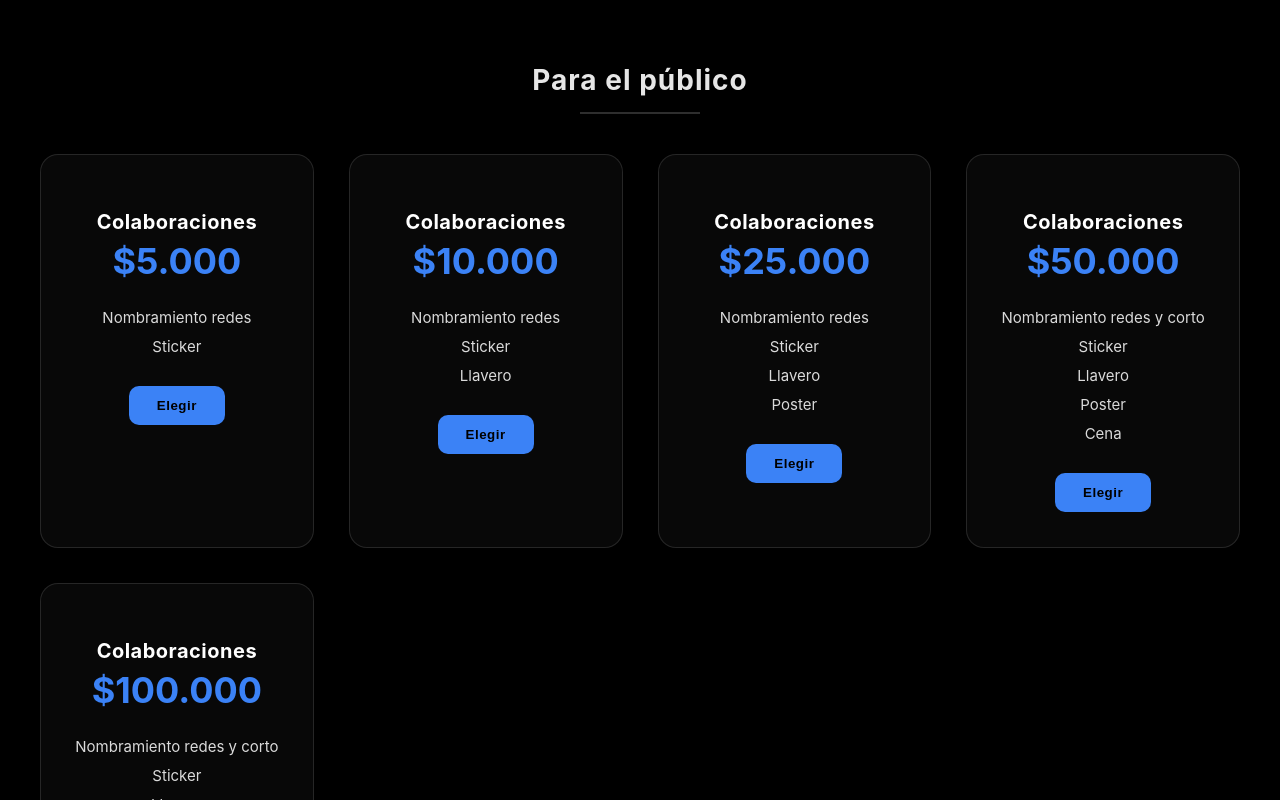
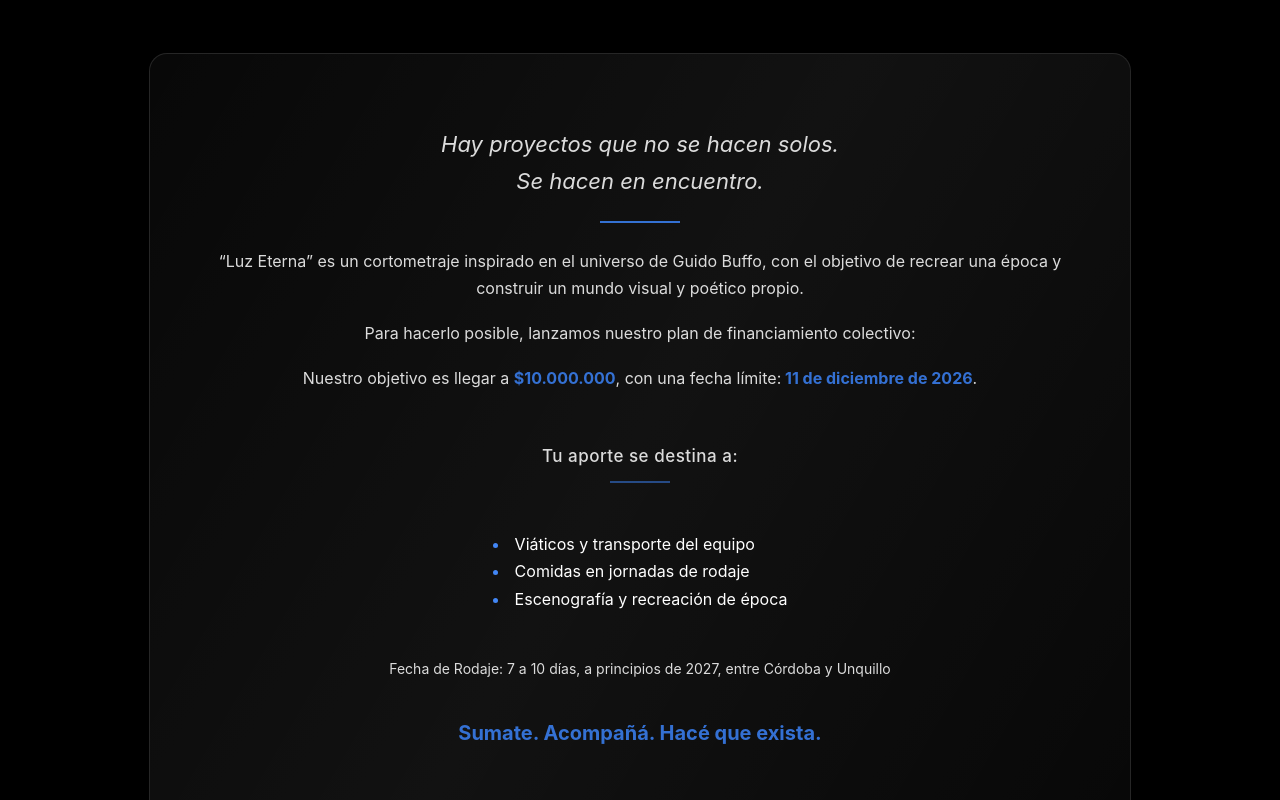
Before and after one commit to Lautaro20/Luz-Eterna, a React (Create React App) app: page / in a window 1280 px wide. Shown: the part 6560-7360 px from the top of the page. Built offline with nearby package versions, Linux system fonts and the light colour scheme.

Commit message:
Se mejoro la seccion donaciones, agregando alias y informacion

```diff
--- a/src/Donaciones/Donaciones.jsx
+++ b/src/Donaciones/Donaciones.jsx
@@ -1,3 +1,4 @@
+import { useState } from "react";
 import "./Donaciones.css"
 import { planes } from "../Data/Dataplanes"
 
@@ -5,6 +6,8 @@ export const Donaciones = () => {
 
   const populares = planes.filter(p => p.plan === "Colaboraciones")
   const sponsors = planes.filter(p => p.plan === "Sponsor")
+
+  const [mostrarModal, setMostrarModal] = useState(false);
 
   const renderCards = (lista) => (
     <div className="suscripcionesGrid">
@@ -19,7 +22,7 @@ export const Donaciones = () => {
             ))}
           </ul>
 
-          <button>Elegir</button>
+          <button onClick={() => setMostrarModal(true)}>Elegir</button>
         </div>
       ))}
     </div>
@@ -30,12 +33,76 @@ export const Donaciones = () => {
 
       <h2 className="suscripcionesTitulo">Donaciones</h2>
 
+      <div className="introProyecto">
+          <p>Hay proyectos que no se hacen solos.<br/>Se hacen en encuentro.</p>
+
+          <p>
+            “Luz Eterna” es un cortometraje inspirado en el universo de Guido Buffo,
+            con el objetivo de recrear una época y construir un mundo visual y poético propio.
+          </p>
+
+          <p>
+            Para hacerlo posible, lanzamos nuestro plan de financiamiento colectivo:
+          </p>
+
+          <p className="objetivo">
+            Nuestro objetivo es llegar a <strong>$10.000.000</strong>, con una fecha límite:
+            <strong> 11 de diciembre de 2026</strong>.
+          </p>
+
+          <p className="subtituloLista">
+            Tu aporte se destina a:
+          </p>
+
+          <ul className="listaUso">
+            <li>Viáticos y transporte del equipo</li>
+            <li>Comidas en jornadas de rodaje</li>
+            <li>Escenografía y recreación de época</li>
+          </ul>
+
+          <p className="rodaje">
+            Fecha de Rodaje: 7 a 10 días, a principios de 2027, entre Córdoba y Unquillo
+          </p>
+
+          <p className="cta">
+            Sumate. Acompañá. Hacé que exista.
+          </p>
+      </div>
+
       <h3 className="categoria">Para el público</h3>
       {renderCards(populares)}
 
       <h3 className="categoria sponsorTitulo">Sponsors</h3>
       {renderCards(sponsors)}
 
+
+      {mostrarModal && (
+        <div className="modalOverlay" onClick={() => setMostrarModal(false)}>
+
+          <div className="modalContenido" onClick={(e) => e.stopPropagation()}>
+          <h3>Contribuir al proyecto</h3>
+
+          <p className="modalTexto">
+            Podés hacer tu aporte mediante transferencia:
+          </p>
+
+          <div className="aliasBox">
+            <span>Alias</span>
+            <strong>Luz.eterna.corto</strong>
+
+            <div className="datosExtra">
+              <p><span>Titular:</span> Facundo Salvador Graziano</p>
+              <p><span>Medio:</span> Mercado Pago</p>
+            </div>
+          </div>
+
+          <button className="cerrarBtn" onClick={() => setMostrarModal(false)}>
+            Cerrar
+          </button>
+        </div>
+
+        </div>
+      )}
     </section>
   )
 }
--- a/src/Fechasimportantes/Fechasimportantes.css
+++ b/src/Fechasimportantes/Fechasimportantes.css
@@ -190,6 +190,280 @@
   right:-10px;
 }
 
+.introProyecto{
+  max-width:900px;
+  margin:0 auto 90px;
+  padding:50px 40px;
+
+  background:rgba(255,255,255,0.03);
+  border:1px solid rgba(255,255,255,0.12);
+  border-radius:18px;
+  backdrop-filter:blur(6px);
+
+  text-align:center;
+  line-height:1.7;
+  position:relative;
+  overflow:hidden;
+}
+
+.introProyecto::before{
+  content:"";
+  position:absolute;
+  inset:0;
+  background:linear-gradient(120deg,transparent,rgba(255,255,255,.1),transparent);
+  opacity:.4;
+}
+
+.miniLabel{
+  font-size:12px;
+  letter-spacing:2px;
+  opacity:.6;
+  margin-bottom:15px;
+}
+
+.introProyecto p{
+  margin-bottom:18px;
+  opacity:.85;
+}
+
+.introProyecto p:first-child{
+  font-size:22px;
+  font-style:italic;
+  margin-bottom:25px;
+}
+
+.introProyecto p:first-child::after{
+  content:"";
+  display:block;
+  width:80px;
+  height:2px;
+  margin:20px auto;
+  background:#3b82f6;
+}
+
+.objetivo strong{
+  color:#3b82f6;
+}
+
+.subtituloLista{
+  margin-top:50px;
+  margin-bottom:12px;
+  font-size:17px;
+  font-weight:500;
+  letter-spacing:.5px;
+}
+
+.subtituloLista::after{
+  content:"";
+  display:block;
+  width:60px;
+  height:2px;
+  margin:10px auto;
+  background:#3b82f6;
+  opacity:.6;
+}
+
+.listaUso{
+  list-style: disc;
+  list-style-position: inside;
+  padding:0;
+  margin:30px auto;
+  display:inline-block; /* 🔥 clave */
+  text-align:left;      /* 🔥 clave */
+}
+
+.listaUso li::marker{
+  color:#3b82f6;
+}
+
+.rodaje{
+  font-size:14px;
+  opacity:.7;
+}
+
+.cta{
+  margin-top:35px;
+  font-size:20px;
+  font-weight:bold;
+  color:#3b82f6;
+}
+
+.modalOverlay{
+  position:fixed;
+  top:0;
+  left:0;
+  width:100%;
+  height:100%;
+  background:rgba(0,0,0,0.7);
+  backdrop-filter:blur(6px);
+  display:flex;
+  align-items:center;
+  justify-content:center;
+  z-index:999;
+}
+
+.modalContenido{
+  background:rgba(255,255,255,0.05);
+  border:1px solid rgba(255,255,255,0.15);
+  border-radius:18px;
+  padding:40px 30px;
+  text-align:center;
+  max-width:400px;
+  width:90%;
+  color:white;
+}
+
+.modalContenido h3{
+  margin-bottom:15px;
+}
+
+.aliasBox{
+  margin:20px 0;
+  padding:15px;
+  background:rgba(255,255,255,0.05);
+  border-radius:10px;
+}
+
+.aliasBox strong{
+  display:block;
+  color:#3b82f6;
+  font-size:18px;
+  margin-top:5px;
+}
+
+.cerrarBtn{
+  margin-top:20px;
+  padding:10px 20px;
+  border:none;
+  background:#3b82f6;
+  color:black;
+  border-radius:8px;
+  cursor:pointer;
+}
+
+/* ========================= */
+/* FIX CLICKS (IMPORTANTE) */
+/* ========================= */
+
+.planCard::before{
+  pointer-events: none;
+}
+
+.introProyecto::before{
+  pointer-events: none;
+}
+
+/* asegurar boton arriba */
+.planCard button{
+  position:relative;
+  z-index:2;
+  cursor:pointer;
+}
+
+/* ========================= */
+/* MODAL */
+/* ========================= */
+
+.modalOverlay{
+  position:fixed;
+  top:0;
+  left:0;
+  width:100%;
+  height:100%;
+  background:rgba(0,0,0,0.7);
+  backdrop-filter:blur(6px);
+  display:flex;
+  align-items:center;
+  justify-content:center;
+  z-index:999;
+  animation:fadeIn .3s ease;
+}
+
+.modalContenido{
+  background:rgba(255,255,255,0.05);
+  border:1px solid rgba(255,255,255,0.15);
+  border-radius:18px;
+  padding:40px 30px;
+  text-align:center;
+  max-width:400px;
+  width:90%;
+  color:white;
+  animation:scaleIn .3s ease;
+}
+
+.modalContenido h3{
+  margin-bottom:15px;
+}
+
+.aliasBox{
+  margin:20px 0;
+  padding:15px;
+  background:rgba(255,255,255,0.05);
+  border-radius:10px;
+}
+
+.aliasBox strong{
+  display:block;
+  color:#3b82f6;
+  font-size:18px;
+  margin-top:5px;
+}
+
+.cerrarBtn{
+  margin-top:20px;
+  padding:10px 20px;
+  border:none;
+  background:#3b82f6;
+  color:black;
+  border-radius:8px;
+  cursor:pointer;
+}
+
+/* ========================= */
+/* ANIMACIONES */
+/* ========================= */
+
+@keyframes fadeIn{
+  from{opacity:0;}
+  to{opacity:1;}
+}
+
+@keyframes scaleIn{
+  from{
+    opacity:0;
+    transform:scale(.9);
+  }
+  to{
+    opacity:1;
+    transform:scale(1);
+  }
+}
+
+.modalTexto{
+  opacity:.8;
+}
+
+.titular{
+  margin-top:15px;
+  font-size:14px;
+  opacity:.6;
+}
+
+.nombreTitular{
+  font-size:15px;
+  margin-top:5px;
+  color:#ccc;
+}
+
+.datosExtra{
+  margin-top:12px;
+  font-size:13px;
+  opacity:.7;
+}
+
+.datosExtra span{
+  color:#3b82f6;
+}
 /* SOLO MOBILE */
 
 @media(max-width:768px){
```
